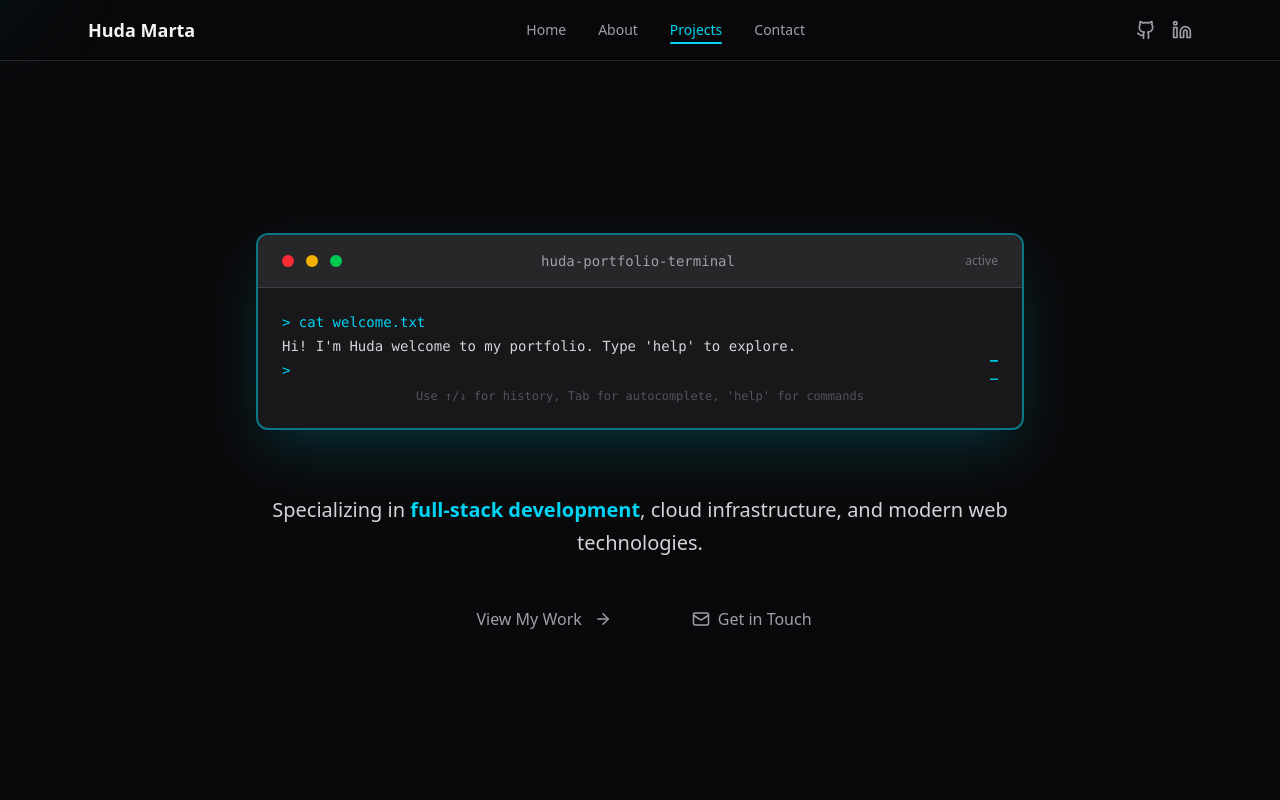
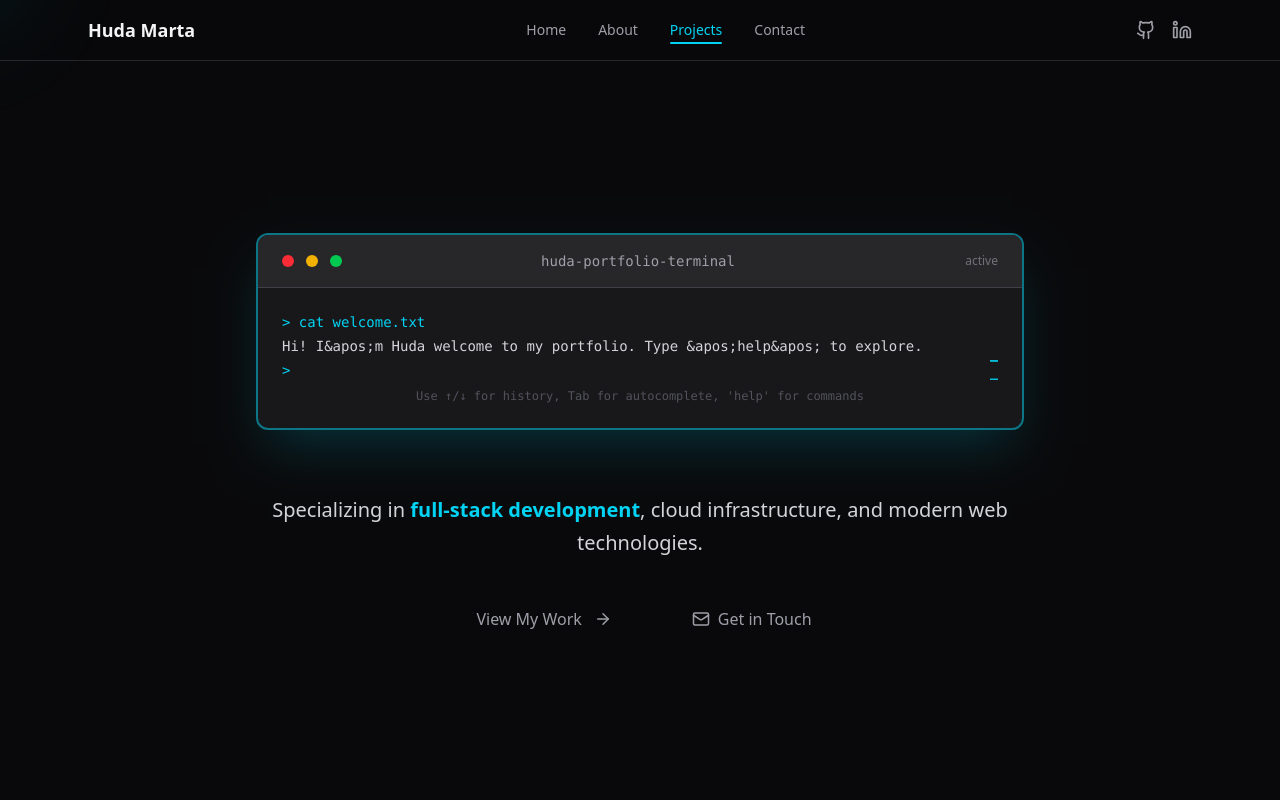
Before and after one commit to hm2156/portfolio, a Next.js app: page / in a window 1280 px wide. Shown: the top 800 px of the page. Built offline with nearby package versions, Linux system fonts and the light colour scheme.

Commit message:
Force new deployment - fix remaining apostrophes

```diff
--- a/src/app/components/Portfolio.js
+++ b/src/app/components/Portfolio.js
@@ -112,7 +112,7 @@ const InteractiveTerminal = ({ scrollToSection }) => {
 
   useEffect(() => {
     // Typewriter effect for initial message
-    const welcomeMessage = "Hi! I'm Huda welcome to my portfolio. Type 'help' to explore.";
+    const welcomeMessage = "Hi! I&apos;m Huda welcome to my portfolio. Type &apos;help&apos; to explore.";
     setLines(['> cat welcome.txt']);
 
     let i = 0;
@@ -185,7 +185,7 @@ const InteractiveTerminal = ({ scrollToSection }) => {
     } else if (cmd === 'help') {
       setLines(prev => [...prev, commandOutput.help, '']);
     } else {
-      setLines(prev => [...prev, `command not found: ${command}. Type 'help' for available commands.`, '']);
+      setLines(prev => [...prev, `command not found: ${command}. Type &apos;help&apos; for available commands.`, '']);
     }
 
     setIsTyping(false);
```
